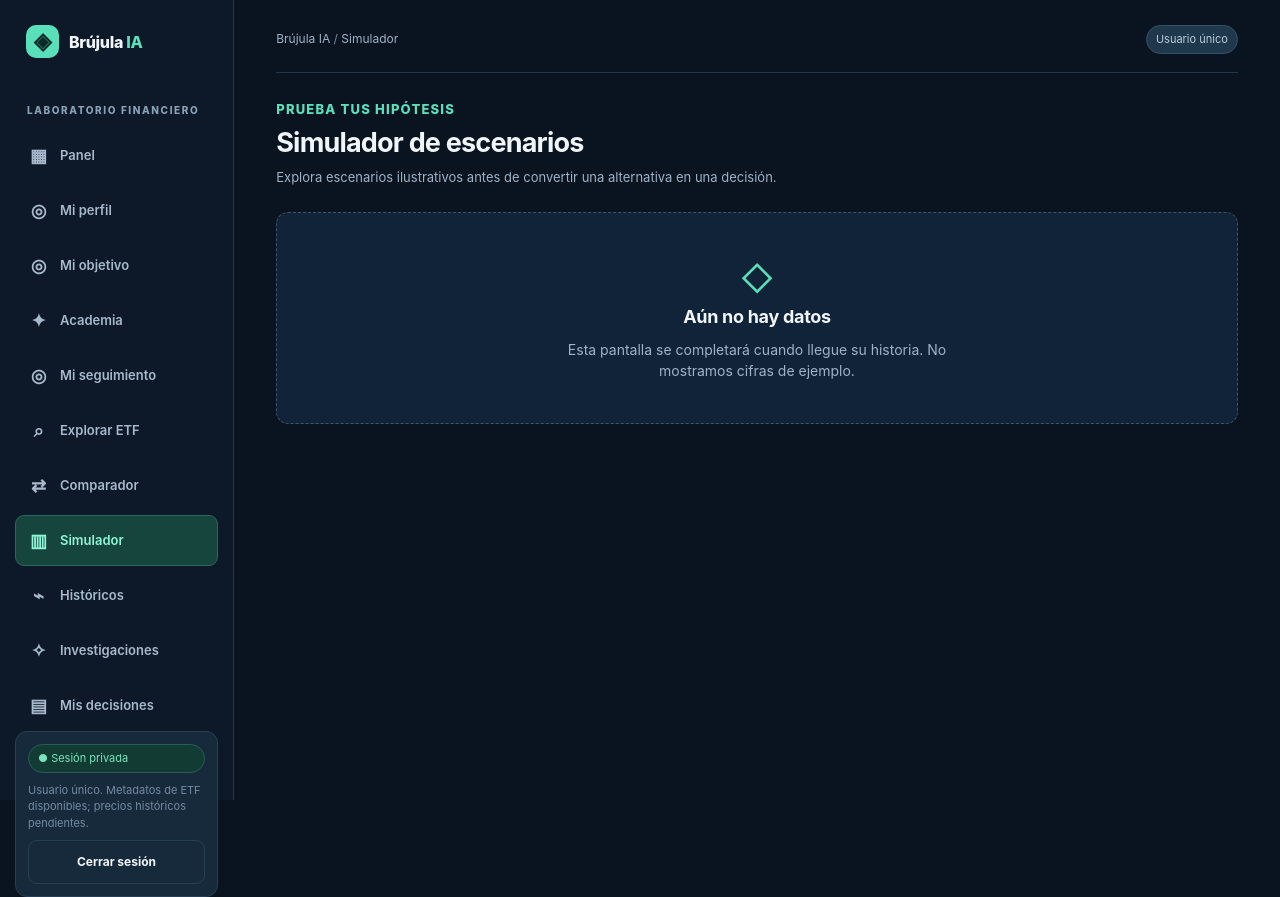
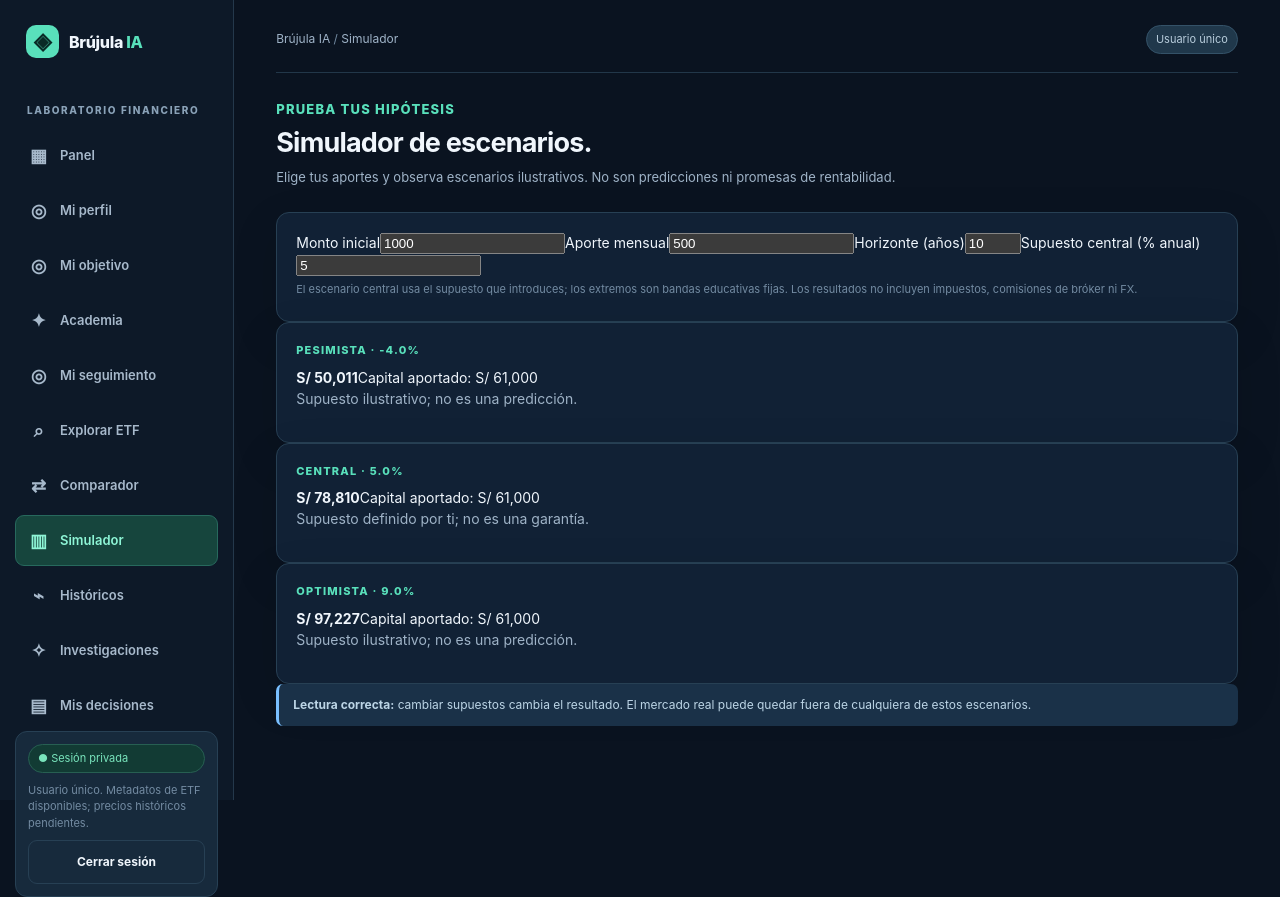
Before and after one commit to AlexisCasas/brujula-financiera-ia, a Next.js app: page /simulador in a window 1280 px wide. Built offline with nearby package versions, Linux system fonts and the light colour scheme.

Commit message:
feat: complete beginner journey screen

```diff
--- a/src/app/(app)/simulador/page.tsx
+++ b/src/app/(app)/simulador/page.tsx
@@ -1,10 +1,13 @@
-import { findNavItem } from "@/lib/navigation";
-import { ScreenPlaceholder } from "@/components/ScreenPlaceholder";
-
-const item = findNavItem("/simulador")!;
-
-export const metadata = { title: `${item.label} · Brújula Financiera IA` };
-
-export default function Page() {
-  return <ScreenPlaceholder item={item} />;
+"use client";
+import {useMemo,useState} from "react";
+import {simulateScenario} from "@/lib/beginner-journey";
+const money=new Intl.NumberFormat("es-PE",{style:"currency",currency:"PEN",maximumFractionDigits:0});
+export default function SimulatorPage(){
+ const [initial,setInitial]=useState(1000),[monthly,setMonthly]=useState(500),[years,setYears]=useState(10),[rate,setRate]=useState(5);
+ const results=useMemo(()=>[{label:"Pesimista",rate:-4,note:"Supuesto ilustrativo; no es una predicción."},{label:"Central",rate,note:"Supuesto definido por ti; no es una garantía."},{label:"Optimista",rate:9,note:"Supuesto ilustrativo; no es una predicción."}].map(s=>({...s,point:simulateScenario({initial,contribution:monthly,years,annualRates:[s.rate/100],periodicity:"monthly"}).at(-1)!})),[initial,monthly,years,rate]);
+ return <section aria-labelledby="screen-title"><header className="intro"><p className="eyebrow">Prueba tus hipótesis</p><h1 id="screen-title">Simulador de escenarios.</h1><p>Elige tus aportes y observa escenarios ilustrativos. No son predicciones ni promesas de rentabilidad.</p></header>
+ <div className="panel simulator-controls"><div className="beginner-grid-2"><label className="beginner-field">Monto inicial<input type="number" min="0" value={initial} onChange={e=>setInitial(Number(e.target.value)||0)}/></label><label className="beginner-field">Aporte mensual<input type="number" min="0" value={monthly} onChange={e=>setMonthly(Number(e.target.value)||0)}/></label><label className="beginner-field">Horizonte (años)<input type="number" min="1" max="50" value={years} onChange={e=>setYears(Math.min(50,Math.max(1,Number(e.target.value)||1)))}/></label><label className="beginner-field">Supuesto central (% anual)<input type="number" step="0.1" value={rate} onChange={e=>setRate(Number(e.target.value)||0)}/></label></div><p className="etf-meta">El escenario central usa el supuesto que introduces; los extremos son bandas educativas fijas. Los resultados no incluyen impuestos, comisiones de bróker ni FX.</p></div>
+ <div className="scenario-grid">{results.map(r=><article className="panel scenario-card" key={r.label}><p className="eyebrow">{r.label} · {r.rate.toFixed(1)}%</p><strong>{money.format(r.point.value)}</strong><span>Capital aportado: {money.format(r.point.contributed)}</span><p>{r.note}</p></article>)}</div>
+ <div className="info"><strong>Lectura correcta:</strong> cambiar supuestos cambia el resultado. El mercado real puede quedar fuera de cualquiera de estos escenarios.</div>
+ </section>;
 }
```
